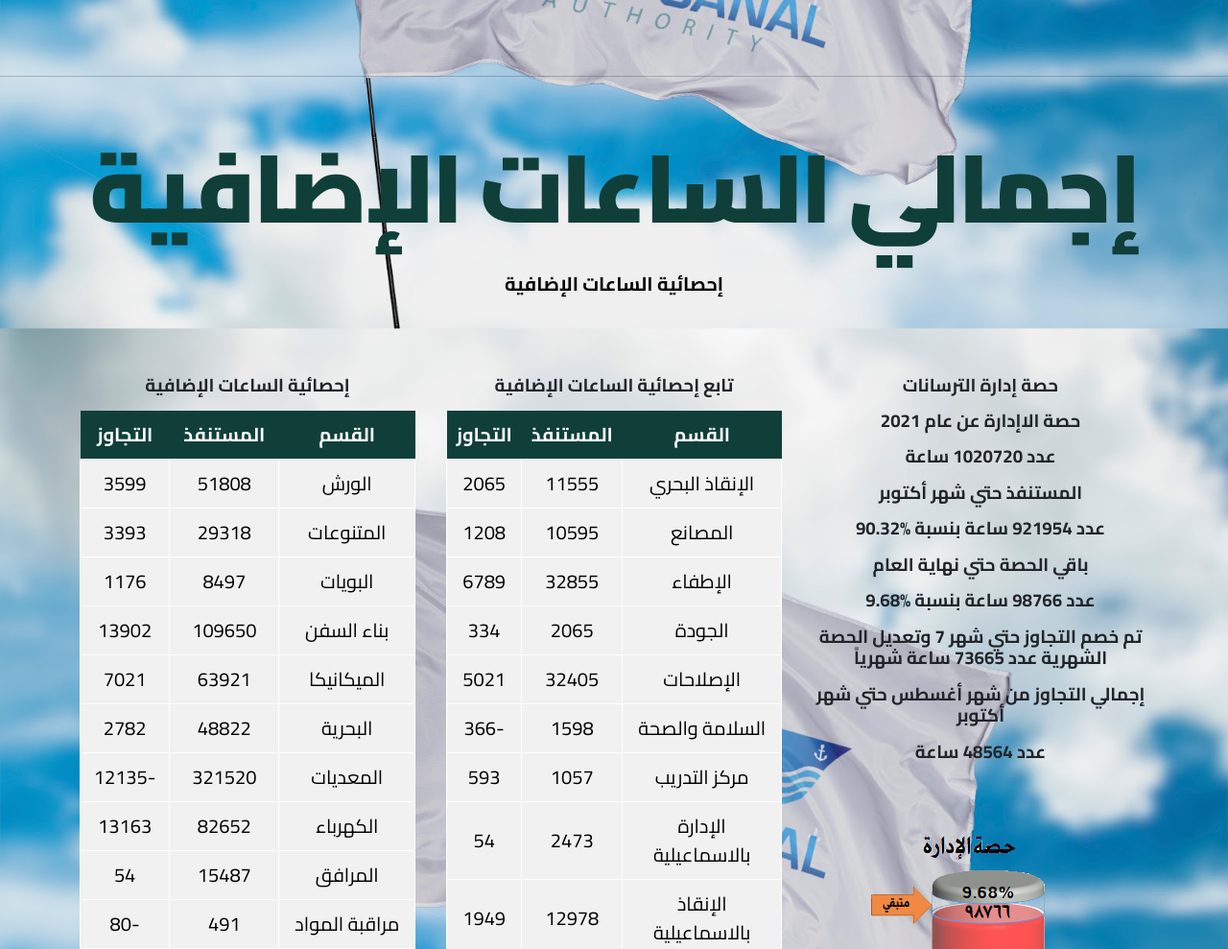
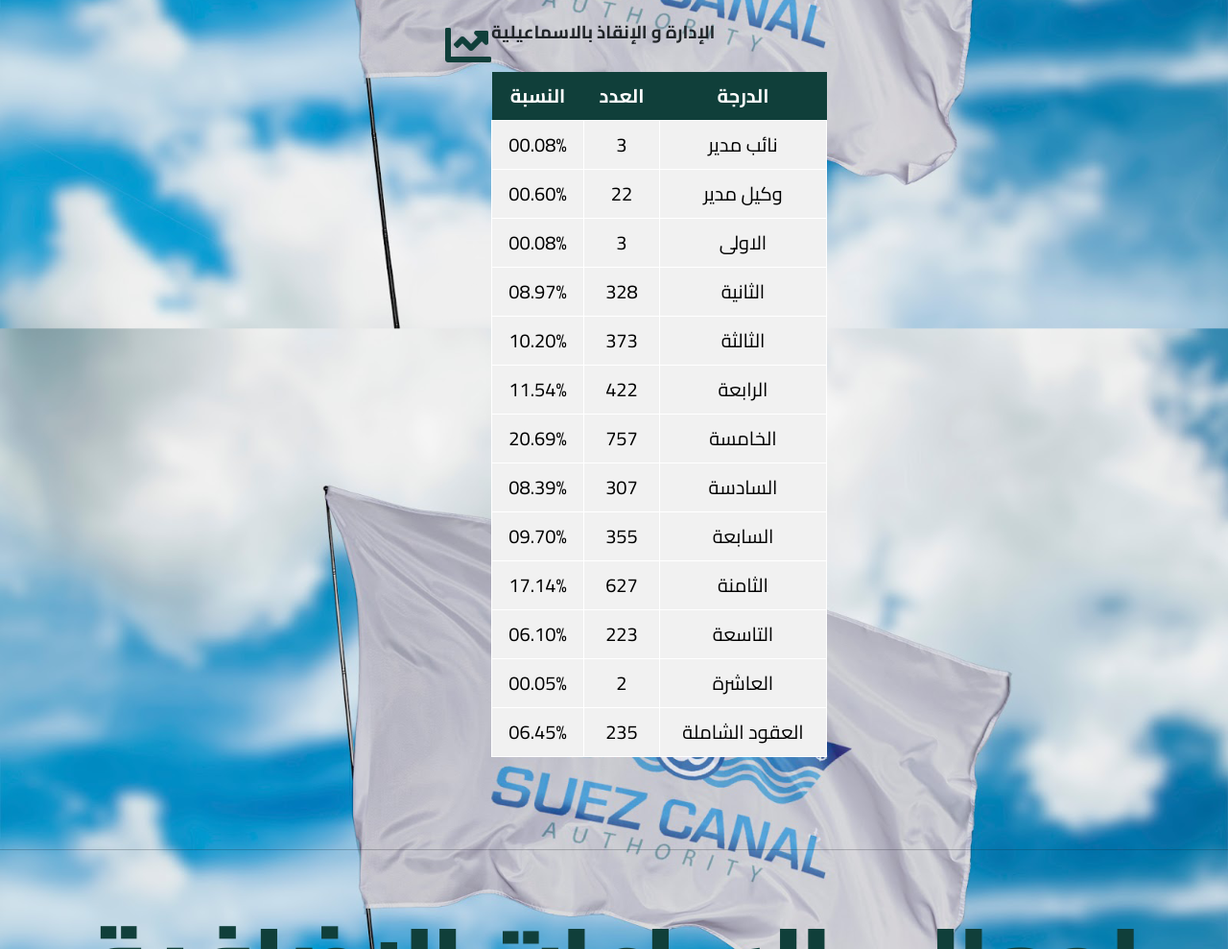
Before and after one commit to lily2050/lily, a plain HTML site: page index.html in a window 1280 px wide. Shown: the part 3120-4109 px from the top of the page at 96% size. Drawn offline with Linux system fonts and the light colour scheme; a web font is replaced by a local one.

Commit message:
Update index.html

```diff
--- a/index.html
+++ b/index.html
@@ -287,7 +287,7 @@
                     <!-- End Service -->
                 </div>
                 <div class="col">
-                    <!-- Start Services -->
+                                       <!-- Start Services -->
                     <div class="srv">
                         <i class="fas fa-chart-line fa-3x"></i>
                         <div class="text">
@@ -378,6 +378,84 @@
                                 <tr>
                                     <td colspan="2">60</td>
                                     <td>الاجمالي</td>
+                                </tr>
+                            </table>
+                        </div>
+                    </div>
+                    <div class="srv">
+                        <i class="fas fa-chart-line fa-3x"></i>
+                        <div class="text">
+                            <h3>الإدارة و الإنقاذ بالاسماعيلية</h3>
+                            <table>
+                                <tr>
+                                    <th>النسبة</th>
+                                    <th>العدد</th>
+                                    <th>الدرجة</th>
+                                </tr>
+                                <tr>
+                                    <td>00.08%</td>
+                                    <td>3</td>
+                                    <td>نائب مدير</td>
+                                </tr>
+                                <tr>
+                                    <td>00.60%</td>
+                                    <td>22</td>
+                                    <td>وكيل مدير</td>
+                                </tr>
+                                <tr>
+                                    <td>00.08%</td>
+                                    <td>3</td>
+                                    <td>الاولى</td>
+                                </tr>
+                                <tr>
+                                    <td>08.97%</td>
+                                    <td>328</td>
+                                    <td>الثانية</td>
+                                </tr>
+                                <tr>
+                                    <td>10.20%</td>
+                                    <td>373</td>
+                                    <td>الثالثة</td>
+                                </tr>
+                                <tr>
+                                    <td>11.54%</td>
+                                    <td>422</td>
+                                    <td>الرابعة</td>
+                                </tr>
+                                <tr>
+                                    <td>20.69%</td>
+                                    <td>757</td>
+                                    <td>الخامسة</td>
+                                </tr>
+                                <tr>
+                                    <td>08.39%</td>
+                                    <td>307</td>
+                                    <td>السادسة</td>
+                                </tr>
+                                <tr>
+                                    <td>09.70%</td>
+                                    <td>355</td>
+                                    <td>السابعة</td>
+                                </tr>
+                                <tr>
+                                    <td>17.14%</td>
+                                    <td>627</td>
+                                    <td>الثامنة</td>
+                                </tr>
+                                <tr>
+                                    <td>06.10%</td>
+                                    <td>223</td>
+                                    <td>التاسعة</td>
+                                </tr>
+                                <tr>
+                                    <td>00.05%</td>
+                                    <td>2</td>
+                                    <td>العاشرة</td>
+                                </tr>
+                                <tr>
+                                    <td>06.45%</td>
+                                    <td>235</td>
+                                    <td>العقود الشاملة</td>
                                 </tr>
                             </table>
                         </div>
```
